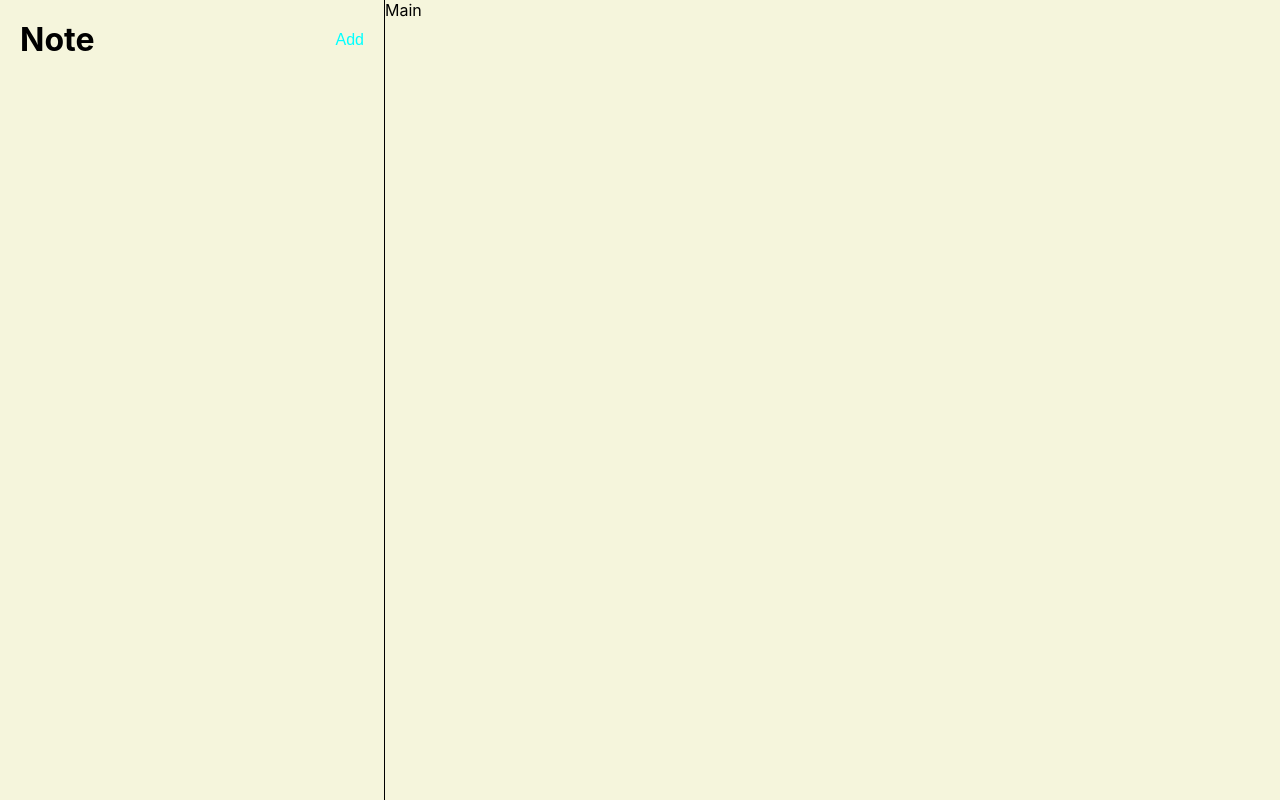
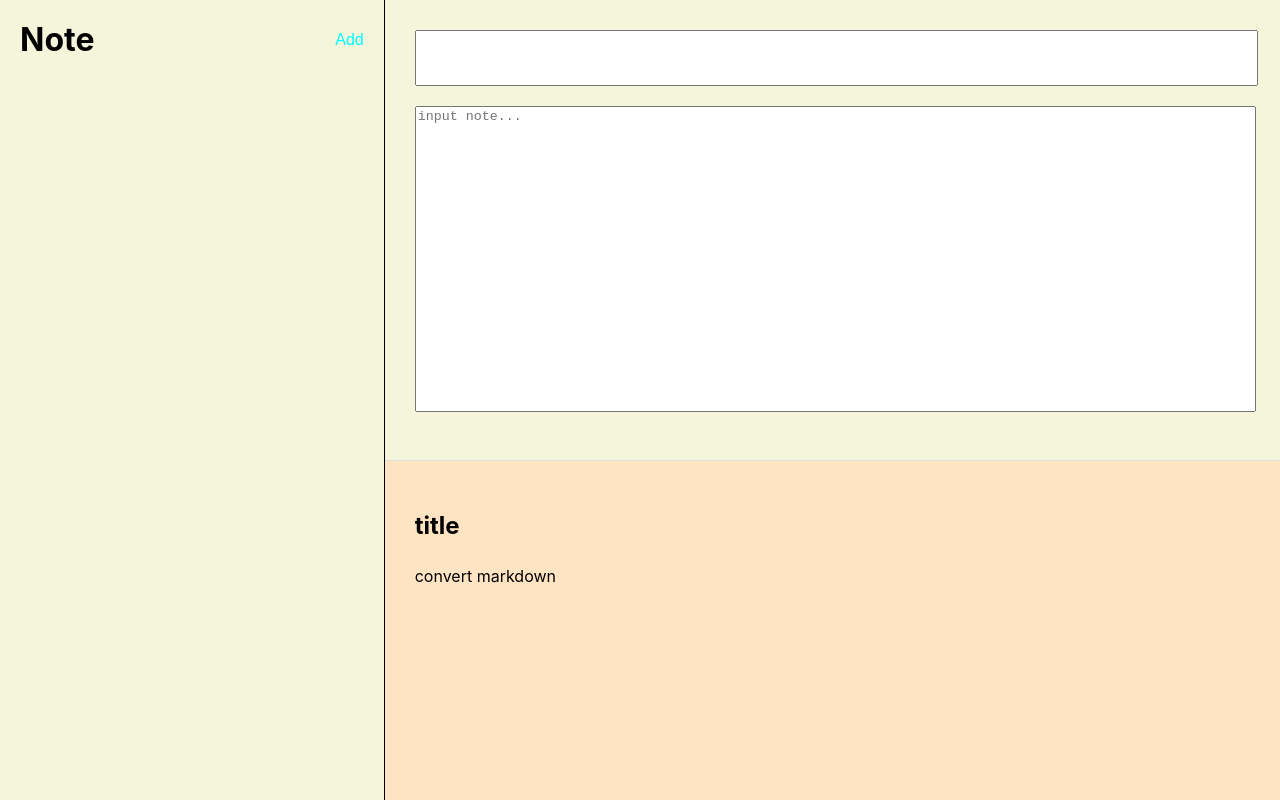
Before and after one commit to ae12321/___react_samples, a React (Create React App) app: page / in a window 1280 px wide. Built offline with nearby package versions, Linux system fonts and the light colour scheme; the HTML template or start-up script is replaced by a standard one.

Commit message:
add css to main

```diff
--- a/src/components/Main.css
+++ b/src/components/Main.css
@@ -0,0 +1,41 @@
+.main {
+  width: 70%;
+  height: 100vh;
+}
+.note-edit,
+.note-preview {
+  height: 50vh;
+}
+
+.note-edit {
+  padding: 30px;
+}
+.note-edit input,
+textarea {
+  display: block;
+  margin-bottom: 20px;
+  width: 100%;
+  resize: none;
+}
+.note-edit textarea {
+  height: calc(50vh - 100px);
+}
+.note-edit input {
+  height: 50px;
+  font-size: 2rem;
+}
+
+.note-preview {
+  border-top: 1px solid #ddd;
+  overflow-y: scroll;
+  background-color: bisque;
+}
+.note-preview-title {
+  padding: 30px;
+  padding-bottom: 0;
+}
+.note-preview-markdown {
+  padding: 30px;
+  padding-top: 0;
+  line-height: 2rem;
+}
--- a/src/components/Main.jsx
+++ b/src/components/Main.jsx
@@ -2,7 +2,18 @@ import React from 'react';
 import './Main.css';
 
 const Main = () => {
-  return <div>Main</div>;
+  return (
+    <div className="main">
+      <div className="note-edit">
+        <input type="note-edit-text" />
+        <textarea placeholder="input note..."></textarea>
+      </div>
+      <div className="note-preview">
+        <h2 className="note-preview-title">title</h2>
+        <div className="note-preview-markdown">convert markdown</div>
+      </div>
+    </div>
+  );
 };
 
 export default Main;
```
